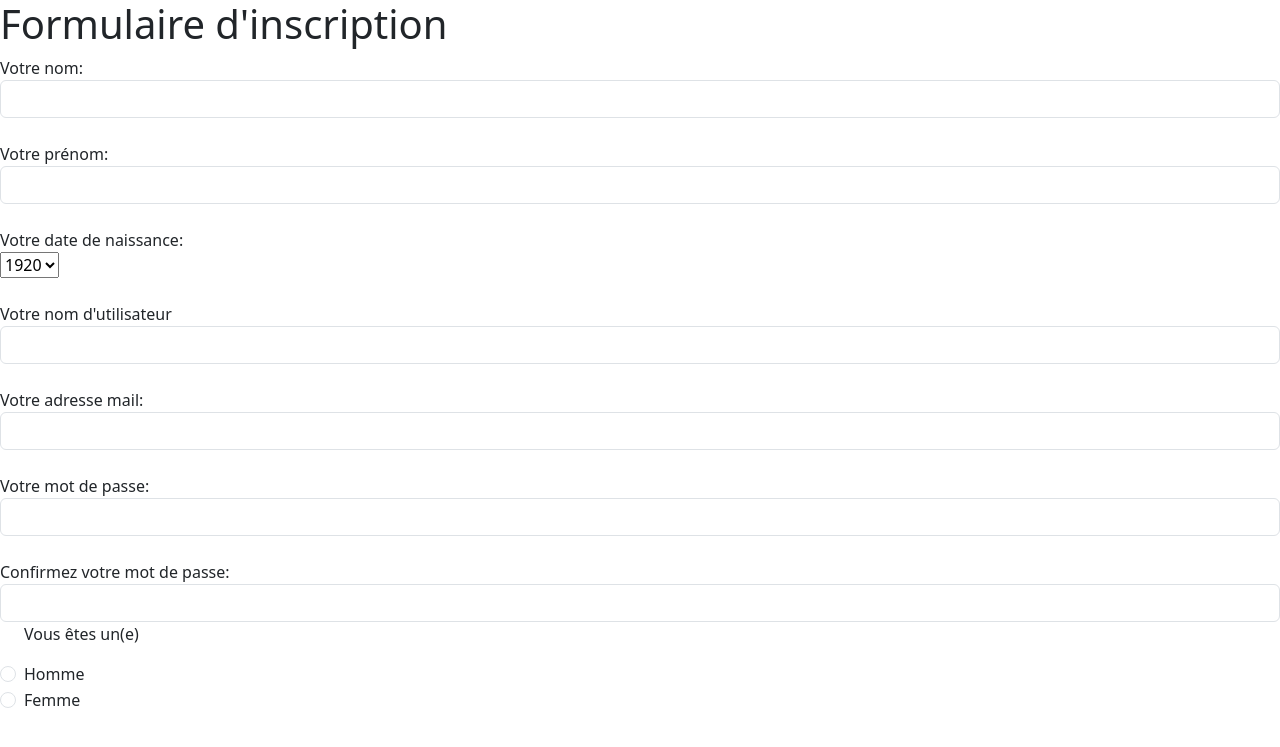
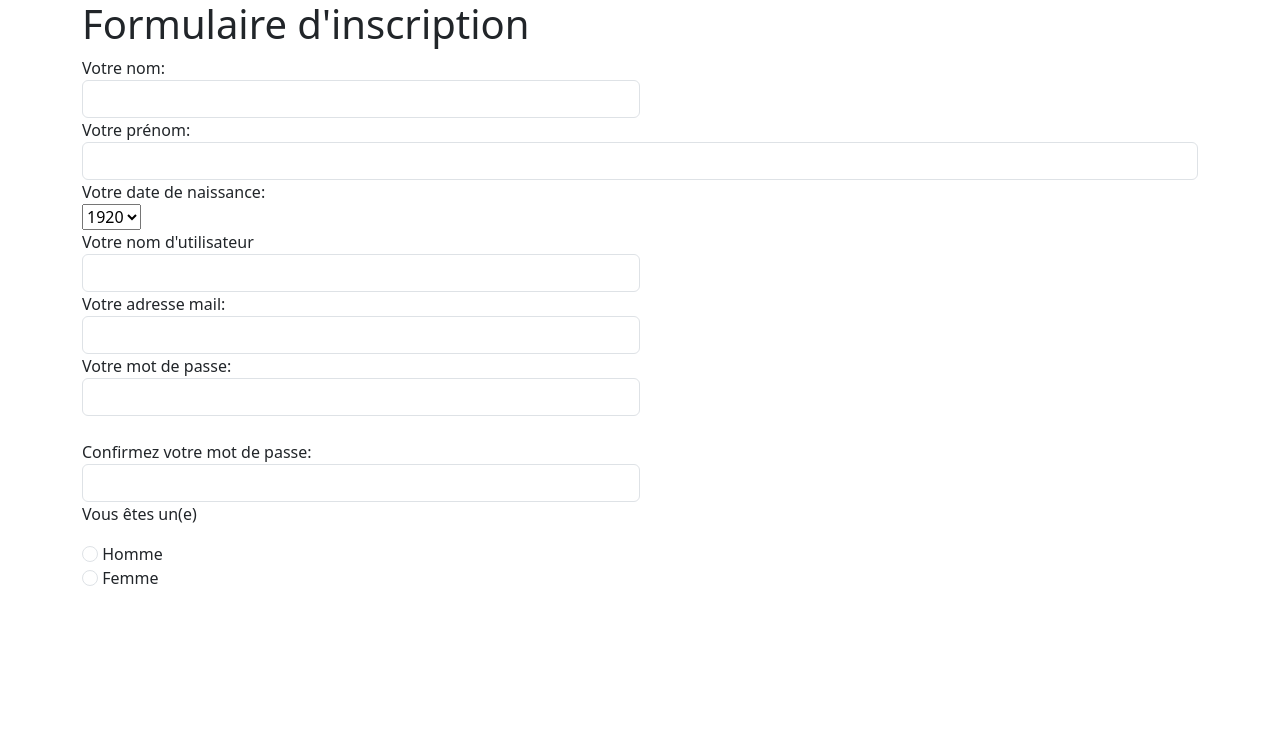
Before and after one commit to tabovich/formulaire-html, a PHP site: page / in a window 1280 px wide. Shown: the top 747 px of the page. Run offline with PHP 8.4, Linux system fonts and the light colour scheme.

Commit message:
ajout de classes container à la div de la form et col-md-6 aux differentes input

```diff
--- a/index.php
+++ b/index.php
@@ -13,57 +13,54 @@
 </head>
 
 <body>
-  <div>
+  <div class="container">
     <h1>Formulaire d'inscription</h1>
 
     <form method="post" action="traitement_form.php">
 
-      <label for="name">Votre nom:</label><br>
-      <input class="form-control" type="text" id="name" nom="name">
-      <br>
+      <div class="col-md-6">
+        <label for="name">Votre nom:</label><br>
+        <input class="form-control" type="text" id="name" nom="name">
+      </div>
       <label for="firstname">Votre prénom:</label><br>
       <input class="form-control" type="text" id="firstname" nom="firstname">
-      <br>
-      <div>
+
+      <div class="col-md-6">
         <label for="age">Votre date de naissance:</label><br>
         <select name="age" id="age">
           <?php for ($i = 1920; $i <= 2020; $i++) { ?>
              <option value ="<?php echo $i ?>"><?php echo $i ?></option>
           <?php } ?>
         </select>
-
       </div>
 
-      <br>
-      <div>
+      <div class="col-md-6">
       <label for="username">Votre nom d'utilisateur</label><br>
       <input class="form-control" type="text" id="username" nom="username">
       </div>
-      <br>
 
-      <div>
+      <div class="col-md-6">
       <label for="email">Votre adresse mail:</label><br>
       <input class="form-control" type="text" id="email" nom="email">
       </div>
 
-      <br>
-      <div>
+      <div class="col-md-6">
       <label for="password">Votre mot de passe:</label><br>
       <input class="form-control" type="text" id="password" nom="password">
       </div>
 
       <br>
-      <div>
+      <div class="col-md-6">
       <label for="confirmedPassword">Confirmez votre mot de passe:</label><br>
       <input class="form-control" type="text" id="confirmedPassword" nom="confirmedPassword">
       </div>
 
-      <div class="form-check">
+      <div class="col-md-6" class="form-check">
         <p>Vous êtes un(e)</p>
         <input class="form-check-input" type="radio" id="sexeMan" name="sexeRadio" value="man">
         <label class="form-check-label" for="sexeMan">Homme</label>
       </div>
-      <div class="form-check">
+      <div class="col-md-6" class="form-check">
        <input class="form-check-input" type="radio" id="sexeWomen" name="sexeRadio" value="women">
        <label class="form-check-label" for="sexeWomen">Femme</label>
       </div>
```
